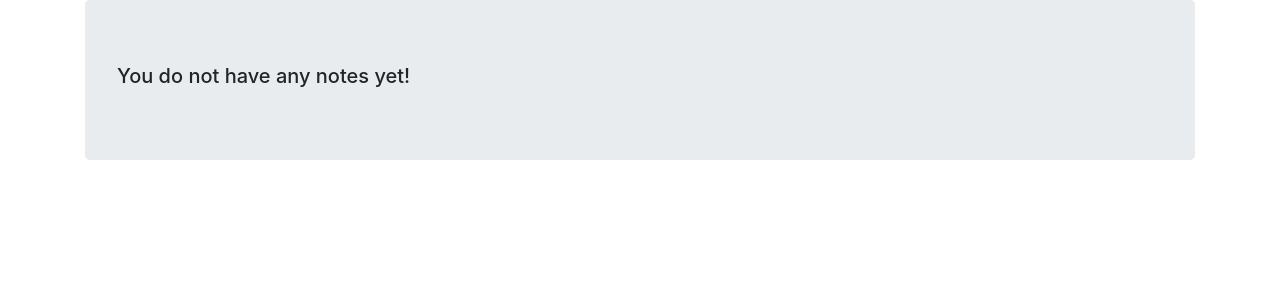
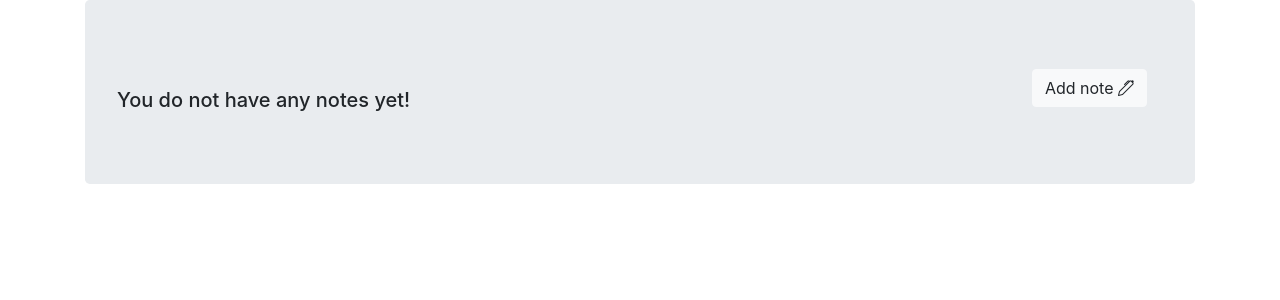
Before and after one commit to coltun/smartnotes, a Django app: page /notes/ in a window 1280 px wide. Shown: the part 70-370 px from the top of the page. Run offline with Django 3.2, Linux system fonts and the light colour scheme; the visitor is signed in with stand-in values (Sample User, id 1); data that the repository does not hold is empty; some libraries are stand-ins or nearby versions.

Commit message:
Add create,update,delete note on website

```diff
--- a/account/templates/base.html
+++ b/account/templates/base.html
@@ -19,28 +19,28 @@
 
 <body>
   <nav class="navbar navbar-expand-lg navbar-light bg-light">
-  <a class="navbar-brand" href="{% url 'homepage' %}"><button type="button" class="btn btn-light"><i class="bi bi-pen-fill"></i> SmartNotes</button></a>
+  <a class="navbar-brand" href="{% url 'account:homepage' %}"><button type="button" class="btn btn-light"><i class="bi bi-pen-fill"></i> SmartNotes</button></a>
   <button class="navbar-toggler" type="button" data-toggle="collapse" data-target="#navbarSupportedContent" aria-controls="navbarSupportedContent" aria-expanded="false" aria-label="Toggle navigation">
     <span class="navbar-toggler-icon"></span>
   </button>
   <div class="collapse navbar-collapse" id="navbarSupportedContent">
       {% if request.user.is_authenticated %}
-      <a class="navbar-brand" href="{% url 'notes'%}"><button type="button" class="btn btn-light"><i class="bi bi-bookmark-heart"></i> MyNotes</button></a>
+      <a class="navbar-brand" href="{% url 'account:notes'%}"><button type="button" class="btn btn-light"><i class="bi bi-bookmark-heart"></i> MyNotes</button></a>
         <ul class="nav navbar-nav ml-auto">
           <li class="nav-item active">
-            <a class="nav-link" href="{% url 'user_settings'%}"><button type="button" class="btn btn-light"><i class="bi bi-gear-fill"></i> Settings</button></a>
+            <a class="nav-link" href="{% url 'account:user_settings'%}"><button type="button" class="btn btn-light"><i class="bi bi-gear-fill"></i> Settings</button></a>
           </li>
           <li class="nav-item active">
-            <a class="nav-link" href="{% url 'logout' %}"><button type="button" class="btn btn-light"><i class="bi bi-box-arrow-right"></i> Logout</button><span class="sr-only">(current)</span></a>
+            <a class="nav-link" href="{% url 'account:logout' %}"><button type="button" class="btn btn-light"><i class="bi bi-box-arrow-right"></i> Logout</button><span class="sr-only">(current)</span></a>
           </li>
         </ul>
       {% else %}
       <ul class="navbar-nav mr-auto">
       <li class="nav-item active">
-        <a class="nav-link" href="{% url 'login' %}"> Login <span class="sr-only">(current)</span></a>
+        <a class="nav-link" href="{% url 'account:login' %}"> Login <span class="sr-only">(current)</span></a>
       </li>
       <li class="nav-item">
-        <a class="nav-link" href="{% url 'register' %}">Register</a>
+        <a class="nav-link" href="{% url 'account:register' %}">Register</a>
       </li>
 
       {% endif  %}
--- a/account/templates/notes.html
+++ b/account/templates/notes.html
@@ -1,22 +1,23 @@
 {% extends "base.html" %}
 
 {% block content %}
-
+<a class="navbar-brand float-right" href="{% url 'create_note'%}"><button type="button" class="btn btn-light">Add note <i class="bi bi-pen"></i></button></a> <br>
 {% if all_notes %}
 <h3> Your Notes:</h3>
-
 	{% for note in all_notes %}
 
 <div class="card" style='margin-bottom: 24px'>
   		<h5 class="card-header">
 		{% for nt in note.tags_list %}
 			{{nt.name}}
+        <a class="navbar-brand float-right" href="{% url 'update_note' pk=note.pk%}"><button type="button" class="btn btn-light"><i class="bi bi-pencil"></i></button></a>
+
+          <a class="navbar-brand float-right" href="{% url 'note_delete' pk=note.pk%}"><button type="button" class="btn btn-light"><i   class="bi bi-trash"></i></button></a>
 		{% endfor %}
   		</h5>
   		<div class="card-body">
   			<p class="card-text">
   				{{ note.text }}
-
   			</p>
     	</div>
 </div>
--- a/account/templates/registration/login.html
+++ b/account/templates/registration/login.html
@@ -18,7 +18,7 @@
 	<h1> Login </h1>
 	<p> Please, use the following form to login:</p>
 
-	<form action="{% url 'login' %}" method="POST">
+	<form action="{% url 'account:login' %}" method="POST">
 		{{ form.as_p}}
 
 		{% csrf_token %}
--- a/account/templates/user_settings.html
+++ b/account/templates/user_settings.html
@@ -12,11 +12,11 @@
   <div class="row">
     <div class="col-sm">
       <div class="card" style="width: 18rem;">
-  <a href="{%url 'user_instructions'%}"><img class="card-img-top" src="{% static 'images/telegram2.jpeg' %}" alt="Card image cap"></a>
+  <a href="{%url 'account:user_instructions'%}"><img class="card-img-top" src="{% static 'images/telegram2.jpeg' %}" alt="Card image cap"></a>
   <div class="card-body">
     <h5 class="card-title"> Telegram </h5>
     <p class="card-text">Click the button below and follow the instructions to connect your SmartNotes to your Telegram </p>
-    <a class="btn btn-primary" href="{%url 'user_instructions'%}"><i class="bi bi-telegram"></i> Connect Telegram </a>
+    <a class="btn btn-primary" href="{%url 'account:user_instructions'%}"><i class="bi bi-telegram"></i> Connect Telegram </a>
   </div>
 </div>
     </div>
--- a/account/urls.py
+++ b/account/urls.py
@@ -1,6 +1,8 @@
 from django.urls import path
 from account import views
 from account.views import CustomLoginView, CustomLogoutView
+
+app_name = 'account'
 
 urlpatterns = [
 	path('', views.homepage, name='homepage'),
--- a/account/views.py
+++ b/account/views.py
@@ -4,7 +4,6 @@ from django.shortcuts import get_object_or_404
 from account.forms import CustomLoginForm, UserRegistrationForm
 from django.contrib.auth.views import LoginView, LogoutView
 from django.contrib.auth.decorators import login_required
-from django.shortcuts import render
 from django.contrib.auth.models import User
 from notes.models import BotUser, Note, Tag
 # Create your views here.
@@ -18,8 +17,7 @@ class CustomLogoutView(LogoutView):
 
 @login_required
 def login_success(request):
-	bot_users = BotUser.objects.filter(user=request.user)
-	all_notes = Note.objects.filter(bot_user__in=bot_users)
+	all_notes = Note.objects.filter(user=request.user)
 
 	return render(request, "notes.html", {'all_notes': all_notes})
 
--- /dev/null
+++ b/notes/templates/note_update_form.html
@@ -0,0 +1,5 @@
+<form method="post">
+	{% csrf_token %}
+    {{ form.as_p }}
+    <input type="submit" value="submit">
+</form>
--- /dev/null
+++ b/notes/templates/notes/note_confirm_delete.html
@@ -0,0 +1,4 @@
+<form method="post">{% csrf_token %}
+    <p>Are you sure you want to delete "{{ object.text }}"?</p>
+    <input type="submit" value="Confirm">
+</form>
--- /dev/null
+++ b/notes/templates/notes/note_update_form.html
@@ -0,0 +1,4 @@
+<form method="post">{% csrf_token %}
+    {{ form.as_p }}
+    <input type="submit" value="Update">
+</form>
--- /dev/null
+++ b/notes/urls.py
@@ -0,0 +1,14 @@
+from django.urls import path
+from notes import views
+from notes.views import NoteUpdateView, NoteDeleteView
+
+urlpatterns = [
+	path('create_note/', views.create_note, name='create_note'),
+	path('update_note/<int:pk>/', NoteUpdateView.as_view(), name='update_note'),
+	path('delete_note/<int:pk>/', views.NoteDeleteView.as_view(), name='note_delete'),
+
+
+
+
+
+]
--- a/smartnotes/settings.py
+++ b/smartnotes/settings.py
@@ -33,9 +33,9 @@ BASE_DIR = Path(__file__).resolve().parent.parent
 SECRET_KEY = 'w#bqt(6bl2&bw+y6f8&u33vd2i9($0vrz5^pehw&nu*-^1ml7y'
 
 # SECURITY WARNING: don't run with debug turned on in production!
-DEBUG = os.getenv("DEBUG", False)
+DEBUG = os.getenv("DEBUG")
 
-ALLOWED_HOSTS = [ DOMAIN_NAME, DOMAIN_NAME_W ]
+ALLOWED_HOSTS = [ DOMAIN_NAME ]
 
 
 # Application definition
@@ -137,7 +137,7 @@ USE_TZ = True
 
 STATIC_URL = '/static/'
 STATIC_ROOT = os.path.join(BASE_DIR, 'static/')
-LOGIN_REDIRECT_URL = 'notes'
+LOGIN_REDIRECT_URL = 'account:notes'
 EMAIL_BACKEND = 'django.core.mail.backends.console.EmailBackend'
 
 AUTHENTICATION_BACKENDS = [
--- a/smartnotes/urls.py
+++ b/smartnotes/urls.py
@@ -22,6 +22,7 @@ from notes import views
 urlpatterns = [
     path('admin/', admin.site.urls),
     path('', include('account.urls')),
+    path('', include('notes.urls')),
     path('webhook/', views.telegram_webhook, name='telegram_webhook'),
 
 
```
Also changed, not shown: notes/forms.py (added, +8 -0 lines), notes/models.py (+6 -1 lines), notes/templates/create_note.html (added, +10 -0 lines), notes/views.py (+48 -3 lines), notes/migrations/0005_note_user.py (added), notes/migrations/0006_auto_20210505_1158.py (added).
